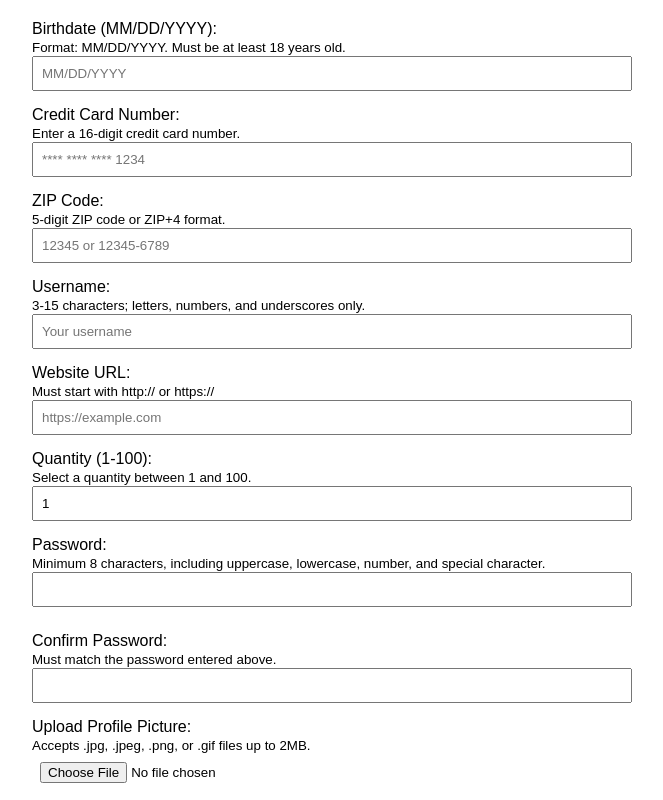
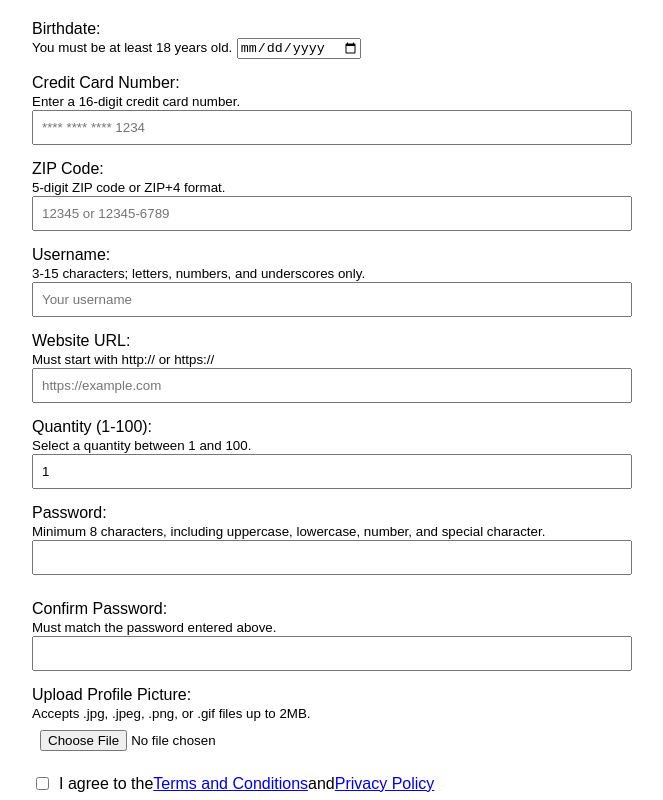
Before and after one commit to DChandlerP/input_validation_examples, a plain HTML site: page index.html in a window 1280 px wide. Shown: the top 800 px of the page, without its empty margins (308-971 px from the left). Drawn offline with Linux system fonts and the light colour scheme.

Commit message:
Dom suggested I add a date picker

```diff
--- a/index.html
+++ b/index.html
@@ -8,11 +8,12 @@
 <body>
 
     <form id="sample-form" novalidate>
-        <!-- Date Input Validation -->
-        <label for="birthdate">Birthdate (MM/DD/YYYY):</label>
-        <small>Format: MM/DD/YYYY. Must be at least 18 years old.</small>
-        <input type="text" id="birthdate" name="birthdate" placeholder="MM/DD/YYYY" required>
+       <!-- Date Input Validation with Date Picker -->
+        <label for="birthdate">Birthdate:</label>
+        <small>You must be at least 18 years old.</small>
+        <input type="date" id="birthdate" name="birthdate" required>
         <span id="birthdate-error" class="error-message"></span>
+
 
         <!-- Credit Card Number Validation -->
         <label for="credit-card">Credit Card Number:</label>
```
